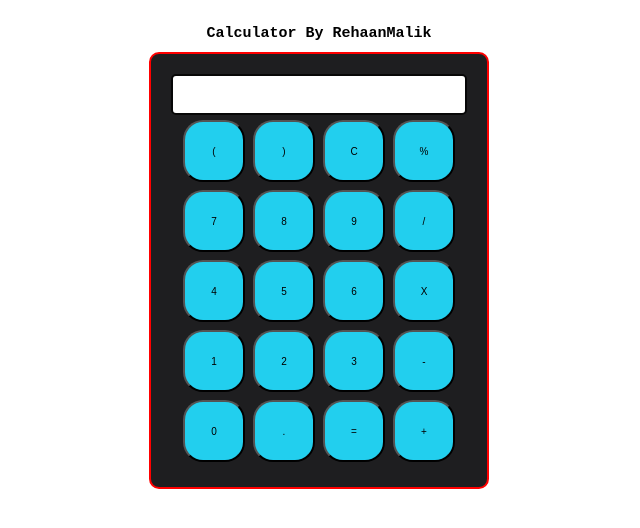
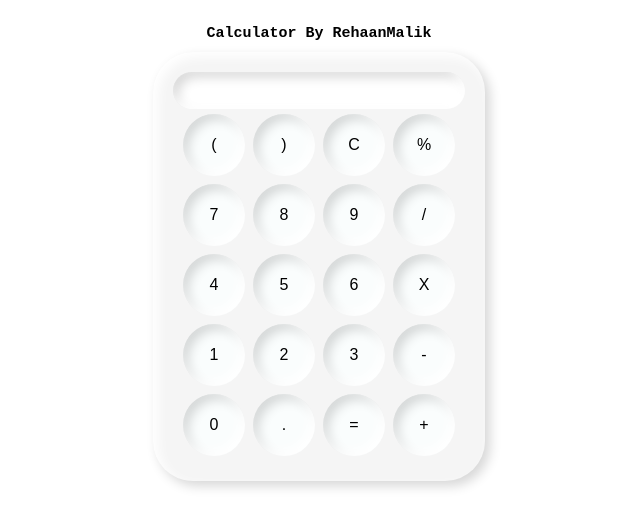
Before and after one commit to MalikRehaan/Calculator, a plain HTML site: page index.html in a window 1280 px wide. Shown: the whole page, without its empty margins (321-961 px from the left). Drawn offline with Linux system fonts and the light colour scheme.

Commit message:
updated css

```diff
--- a/style/styles.css
+++ b/style/styles.css
@@ -16,23 +16,32 @@ input{
     font-size: 22px;
     width: auto;
     height: 35px;
-    border: 2px solid rgb(7, 7, 7);
-    border-radius: 5px;
+    border: 0px rgb(67, 67, 223);
+    border-radius: 30px;
+    text-align: end;
+    box-shadow: inset -5px -5px 12px #ffffff,
+                inset  5px 5px 12px rgba(0, 0, 0, .16);
 }
 
 button{
     width: 62px;
     height: 62px;
     margin: 2px;
-    border-radius: 20px;
-    font-size: 10px;
-    background-color: rgb(34, 207, 238);
+    border-radius: 31px;
+    font-size: 1rem;
+    background-color: rgb(250, 253, 253);
+    box-shadow: inset -5px -5px 12px #ffffff,
+                inset  5px 5px 12px rgba(0, 0, 0, .16);
+    border: 0;
+    outline: 0;
 }
 
 .calculator{
-    border: 2px solid red;
+    /* border: 2px solid rgb(252, 252, 253); */
     display: inline-block;
-    border-radius: 10px;
+    border-radius: 40px;
     padding: 20px;
-    background-color: rgb(30, 30, 32);
+    background-color: whitesmoke;
+    box-shadow: inset 5px 5px 12px #ffff,
+                      5px 5px 12px rgba(0, 0, 0, .16);
 }
```
Also changed, not shown: index.html (line endings or trailing spaces).
